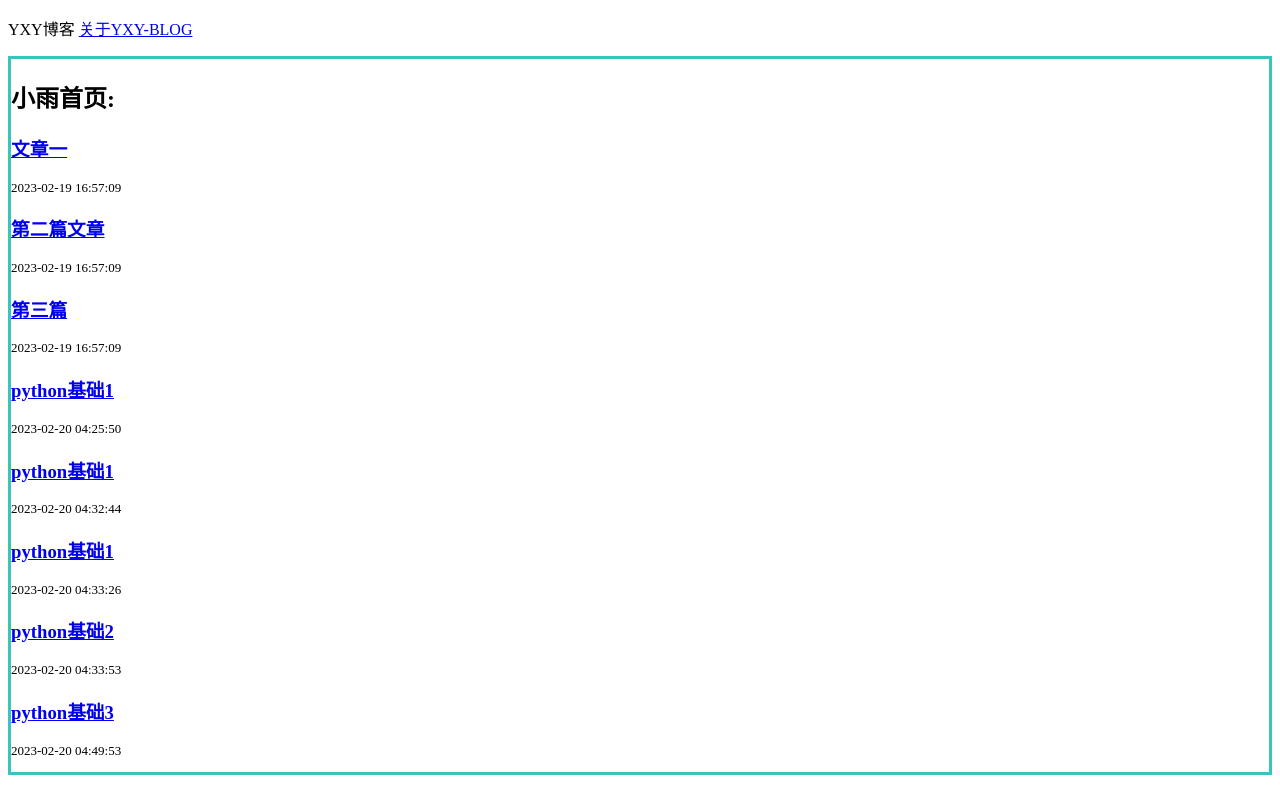
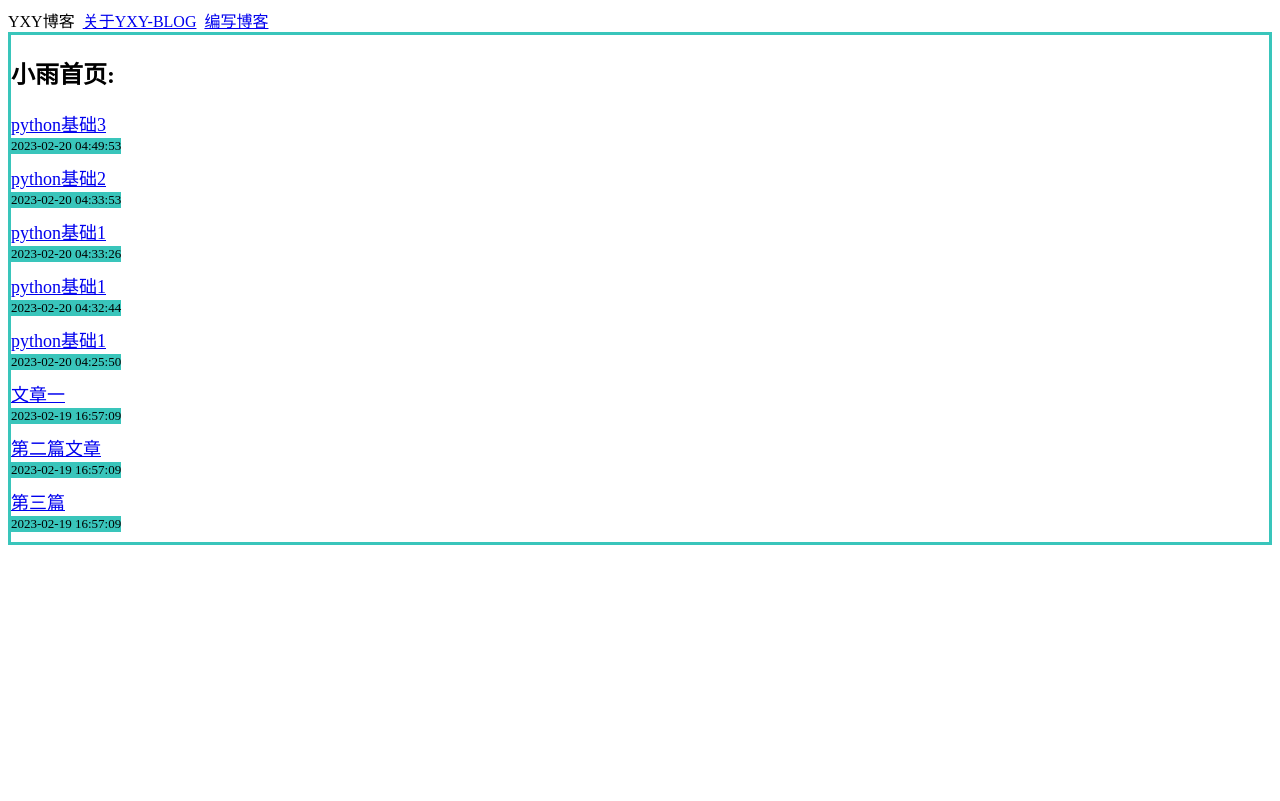
Before and after one commit to petitpluie/yxyblog, a Flask app: page / in a window 1280 px wide. After the commit the page ends 545 px from the top, so only its background shows below. Run offline with Flask 2, Linux system fonts and the light colour scheme; data comes from the database, SQL or seed files in the repository.

Commit message:
修改博客列表的排序方式，修改了一些样式

```diff
--- a/app.py
+++ b/app.py
@@ -21,7 +21,7 @@ def get_db_data_by_id(blog_id):
 @app.route('/')
 def index():
     conn = get_db_conn()
-    blogs = conn.execute('select * from blog').fetchall()  # 从句柄获取data
+    blogs = conn.execute('select * from blog order by created desc').fetchall()  # 从句柄获取data
     html = render_template('index.html', blogs = blogs)
     return html
 
@@ -53,4 +53,4 @@ def blog(blog_id):
 
 
 if __name__ == '__main__':
-    app.run(debug=False, host='0.0.0.0', port=8090)
+    app.run(debug=True, host='0.0.0.0', port=8090)
--- a/static/css/index.css
+++ b/static/css/index.css
@@ -6,3 +6,13 @@
     border:1px solid red;
     font-size: 14px;
 }
+.time {
+    display: inline-block;
+    font-size: 13px;
+    margin-bottom: 10px;
+    background-color: #39c5bb;
+}
+
+.blog_list_title {
+    font-size: 18px;
+}
--- a/templates/base.html
+++ b/templates/base.html
@@ -10,7 +10,11 @@
 </head>
 
 <body>
-    <p>YXY博客&nbsp;<a href="javascript:;">关于YXY-BLOG</a></p>
+    <div>
+        <span>YXY博客</span>&nbsp;
+        <a href="javascript:;">关于YXY-BLOG</a>&nbsp;
+        <a href="{{url_for('new')}}">编写博客</a>&nbsp;
+    </div>
     {% for message in get_flashed_messages() %}
     <div class="alertbox">{{message}}</div>
     {% endfor %}
--- a/templates/blog.html
+++ b/templates/blog.html
@@ -4,5 +4,5 @@
 {% block content %}
     <h2>{% block title %}{{ blog['title'] }}{% endblock %}</h2>
     <p>{{ blog['content'] }}</p>
-    <p style="font-size: 13px;">{{blog['created']}}</p>
+    <div class="time">{{blog['created']}}</div>
 {% endblock %}
--- a/templates/index.html
+++ b/templates/index.html
@@ -5,8 +5,8 @@
     <h2>{% block title %}小雨首页{% endblock %}:</h2>
     {% for blog_idx in blogs %}
         <a href="{{ url_for('blog', blog_id=blog_idx['id']) }}">
-            <h3>{{ blog_idx['title'] }}</h3>
+            <div class="blog_list_title">{{ blog_idx['title'] }}</div>
         </a>
-        <p style="font-size: 13px;">{{ blog_idx['created'] }}</p>
+        <div class="time">{{ blog_idx['created'] }}</div>
     {% endfor %}
 {% endblock %}
```
